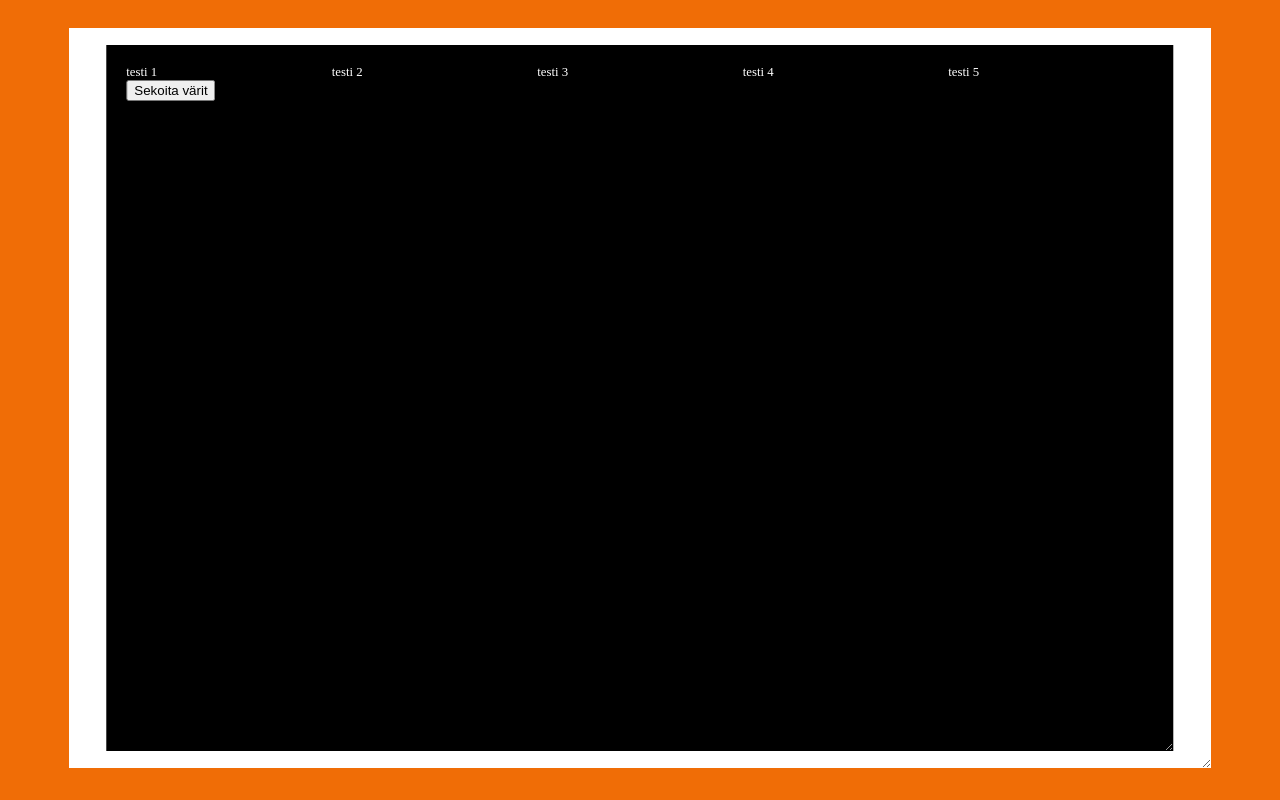
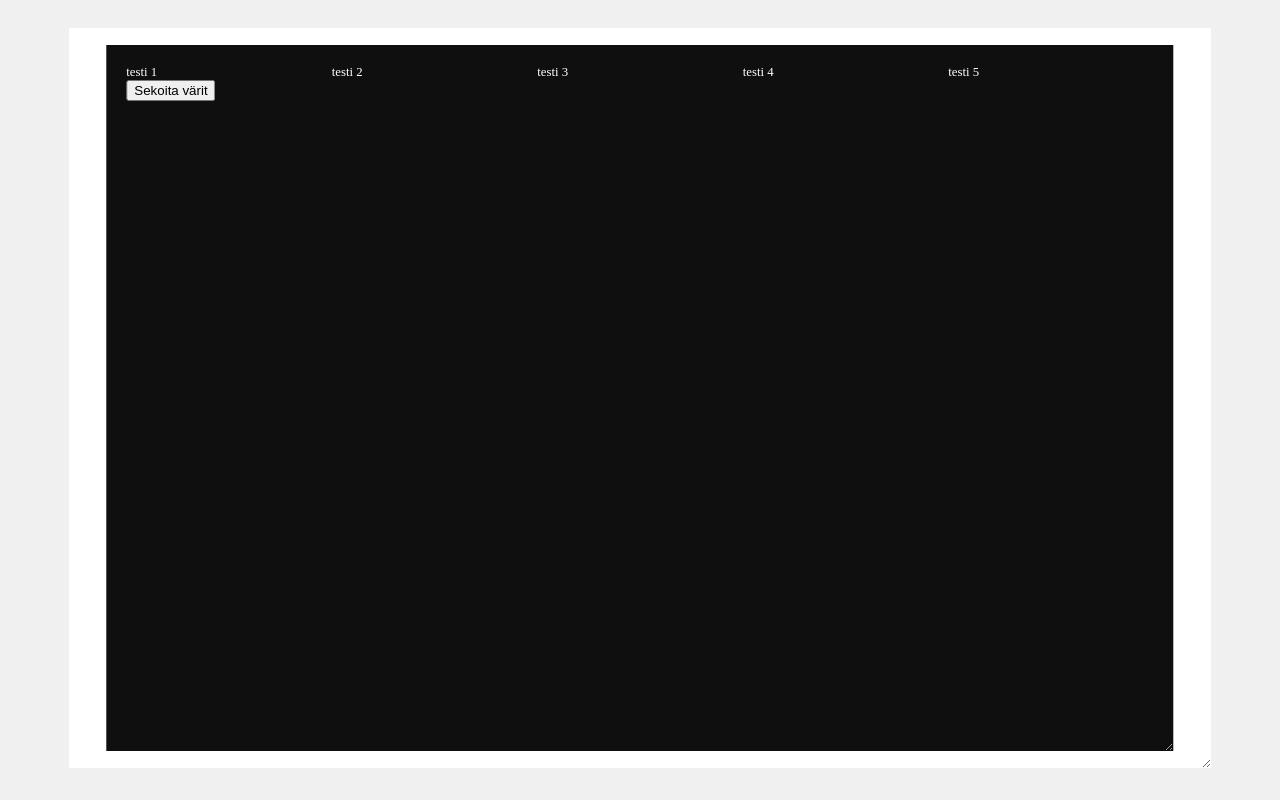
Before and after one commit to Kolhea/cards, a plain HTML site: page index.html in a window 1280 px wide. Drawn offline with nearby package versions, Linux system fonts and the light colour scheme.

Commit message:
Changes to colour scheme

```diff
--- a/styles.css
+++ b/styles.css
@@ -1,5 +1,5 @@
 body {
-  background: #f06d06;
+  background: #F0F0F0;
   font-size: 80%;
   padding: 20px;
 }
@@ -16,7 +16,7 @@ main {
 }
 
 #mainbox {
-  background: black;
+  background: #0F0F0F;
   color: white;
   width: 90%;
   height: 90%;
```
